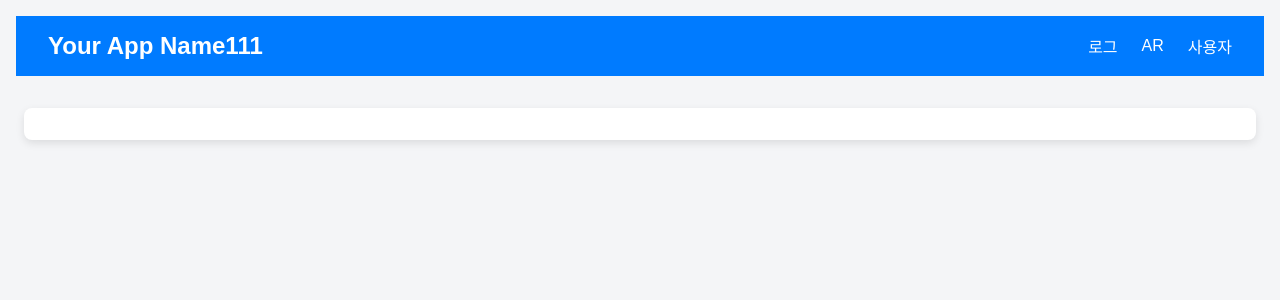
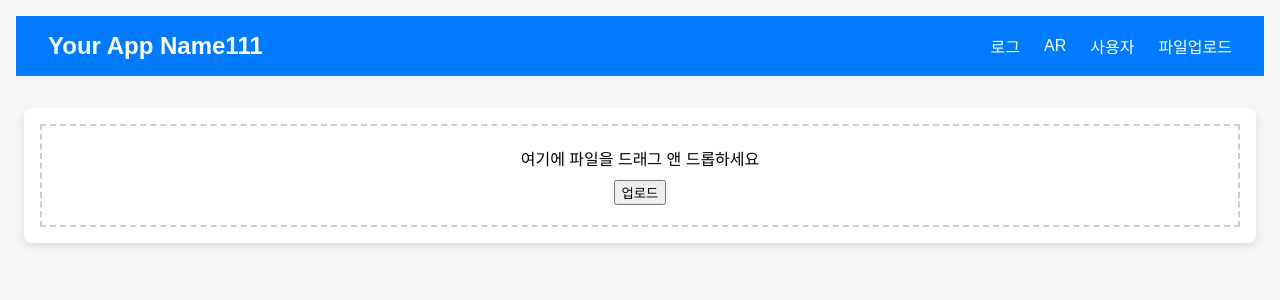
Before and after one commit to dannykil/automation_frontend, a React (Create React App) app: page /fileupload in a window 1280 px wide. Shown: the top 300 px of the page. Built offline with nearby package versions, Linux system fonts and the light colour scheme.

Commit message:
adding file upload components

```diff
--- a/src/App.js
+++ b/src/App.js
@@ -7,6 +7,7 @@ import { GlobalStyle, Container, Button } from './styles';
 import Header from './components/common/Header';
 import UserInfoList from './components/UserInfoList';
 import LogViewer from './components/common/LogViewer';
+import SimpleUploader from './components/SimpleUploader';
 
 function App() {
   // const apiUrl = process.env.REACT_APP_HOST;
@@ -28,6 +29,7 @@ function App() {
           <Route path="/log" element={<LogViewer />} />
           <Route path="/ar-list/:jobId" element={<ArList />} />
           <Route path="/ar/:arInfoId" element={<ArDetail />} />
+          <Route path="/fileupload" element={<SimpleUploader />} />
         </Routes>
       </Container>
     </Router>
--- /dev/null
+++ b/src/components/SimpleUploader.js
@@ -0,0 +1,78 @@
+import React, { useState, useCallback } from 'react';
+
+const SimpleUploader = () => {
+  const [file, setFile] = useState(null);
+
+  const onDrop = useCallback((acceptedFiles) => {
+    if (acceptedFiles && acceptedFiles.length > 0) {
+      setFile(acceptedFiles[0]);
+    }
+  }, []);
+
+  const handleDragOver = useCallback((event) => {
+    event.preventDefault();
+  }, []);
+
+  const handleDropEvent = useCallback((event) => {
+    event.preventDefault();
+    const files = event.dataTransfer.files;
+    if (files && files.length > 0) {
+      setFile(files[0]);
+    }
+  }, []);
+
+  const handleUpload = async () => {
+    if (!file) {
+      alert('업로드할 파일을 선택해주세요.');
+      return;
+    }
+
+    const formData = new FormData();
+    formData.append('file', file);
+
+    try {
+      const response = await fetch('http://localhost:5000/api/file/upload', {
+        //   const response = await fetch('${BACKEND_HOST}/api/file/upload', {
+        // 백엔드 업로드 API 엔드포인트
+        method: 'POST',
+        body: formData,
+      });
+
+      console.log('response : ', response);
+
+      if (response.ok) {
+        alert('파일 업로드 성공!');
+        setFile(null);
+      } else {
+        alert('파일 업로드 실패.');
+      }
+    } catch (error) {
+      console.error('업로드 오류:', error);
+      alert('파일 업로드 중 오류가 발생했습니다.');
+    }
+  };
+
+  return (
+    <div
+      onDrop={handleDropEvent}
+      onDragOver={handleDragOver}
+      style={{
+        border: '2px dashed #ccc',
+        padding: '20px',
+        textAlign: 'center',
+        cursor: 'pointer',
+      }}
+    >
+      {file ? (
+        <div>선택된 파일: {file.name}</div>
+      ) : (
+        <div>여기에 파일을 드래그 앤 드롭하세요</div>
+      )}
+      <button onClick={handleUpload} style={{ marginTop: '10px' }}>
+        업로드
+      </button>
+    </div>
+  );
+};
+
+export default SimpleUploader;
--- a/src/components/common/Header.js
+++ b/src/components/common/Header.js
@@ -9,6 +9,7 @@ const Header = () => {
         <HeaderItem to="/log">로그</HeaderItem>
         <HeaderItem to="/ar">AR</HeaderItem>
         <HeaderItem to="/userinfo">사용자</HeaderItem>
+        <HeaderItem to="/fileupload">파일업로드</HeaderItem>
       </HeaderItems>
     </HeaderContainer>
   );
```
